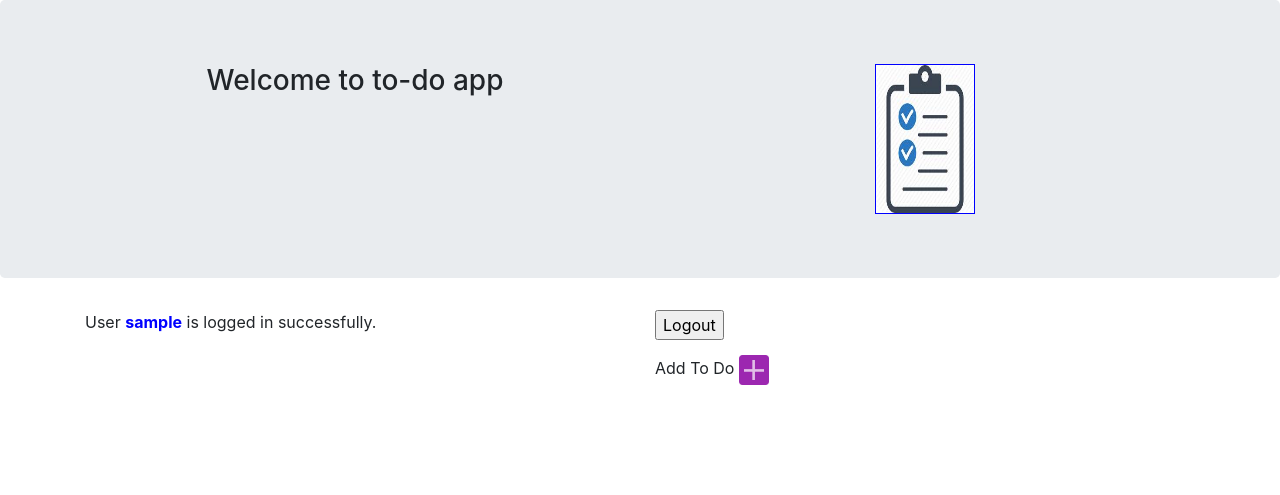
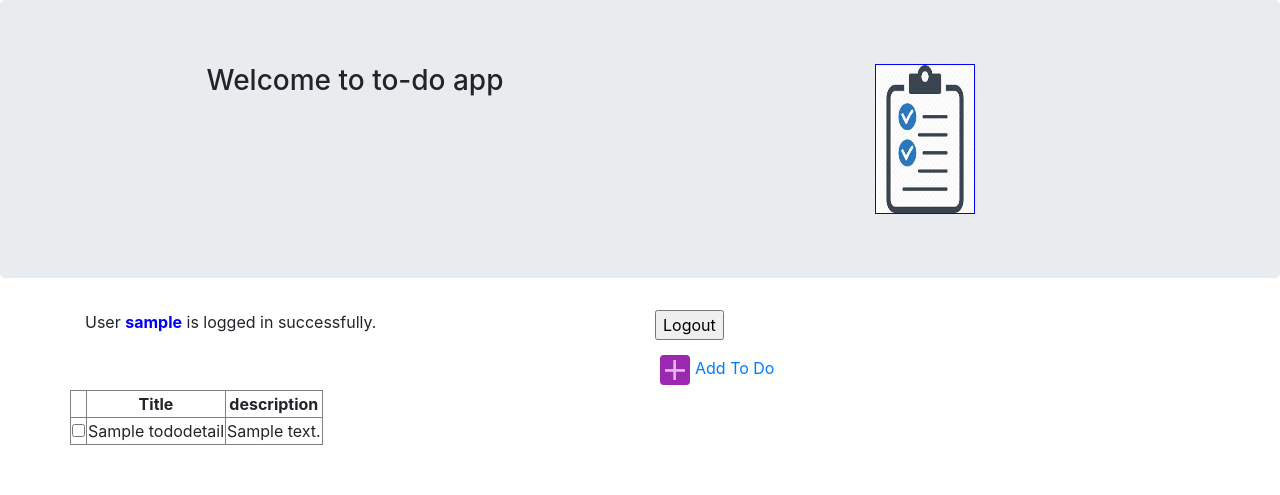
Before and after one commit to vinodagouda/todoapp, a Django app: page /todo/login-success/ in a window 1280 px wide. Shown: the top 495 px of the page. Run offline with Django 3.2, Linux system fonts and the light colour scheme; a user stored in the database is signed in; tables that the repository leaves empty hold one stand-in row (values such as "Sample post"); some libraries are stand-ins or nearby versions.

Commit message:
Adds the todo listing and edit option

```diff
--- a/todo/templates/todo-home.html
+++ b/todo/templates/todo-home.html
@@ -15,10 +15,29 @@
         </form>
     </div>
 </div>
-
 <div class="row">
     <div class="col-6"></div>
-    <div class="col-6"><span>Add To Do<img style="height: 40px;" src="{% static 'images/icon-add.png' %}"></span></div>
+    <div class="col-6">
+        <a href="{% url 'create_todo' %}"><img style="height: 40px;" src="{% static 'images/icon-add.png' %}">Add To Do</a>
+    </div>
+</div>
+<div class="row">
+    <table border="1">
+        <tr>
+            <th style="text-align: center;"></th>
+            <th style="text-align: center;">Title</th>
+            <th style="text-align: center;">description</th>
+        </tr>
+
+        {% for todo in todos %}
+            <tr>
+                <td><input type="checkbox" name="todo" value={{todo.id}}></td>
+                <td>{{todo.title}}</td>
+                <td>{{todo.description}}</td>
+            </tr>
+        {% endfor %}
+
+    </table>
 </div>
 
 
--- a/todo/urls.py
+++ b/todo/urls.py
@@ -3,5 +3,6 @@ from todo import views as todo
 
 urlpatterns = [
     path('login-success/', todo.login_success, name="login_success"),
-    path('create-todo', todo.create_todo, name="create_todo"),
+    path('create-todo/', todo.create_todo, name="create_todo"),
+    path('edit-todo/<int:id>/', todo.edit_todo, name="edit_todo"),
 ]
--- a/todo/views.py
+++ b/todo/views.py
@@ -1,12 +1,25 @@
 from django.shortcuts import render
 from django.contrib.auth.decorators import login_required
 from .forms import ToDoCreateForm
+from todo.models import ToDoDetails
+from django.http import HttpResponseRedirect
+from django.urls import reverse
 
 @login_required(login_url="")
 def login_success(request):
-    ct = {}
-    ct['user'] = request.user
-    return render(request, "todo-home.html", ct)
+    data = {}
+    data['user'] = request.user
+    data['todos'] = []
+    to_dos = ToDoDetails.objects.filter(user=request.user)
+
+    for to_do in to_dos:
+        todo_data = {}
+        todo_data['id'] = to_do.id
+        todo_data['title'] = to_do.title
+        todo_data['description'] = to_do.description
+        data['todos'].append(todo_data)
+
+    return render(request, "todo-home.html", data)
 
 @login_required(login_url="")
 def create_todo(request):
@@ -14,6 +27,21 @@ def create_todo(request):
         form = ToDoCreateForm(request.POST)
         if form.is_valid():
             form.save()
+            return HttpResponseRedirect(reverse('login_success'))
     else:
         form = ToDoCreateForm()
     return render(request, "create-todo.html", locals())
+
+
+@login_required(login_url="")
+def edit_todo(request, id=None):
+    obj = ToDoDetails.objects.get(id=int(id))
+    if request.method == 'POST':
+        form = ToDoCreateForm(request.POST, instance=obj)
+        if form.is_valid():
+            form.save()
+            return HttpResponseRedirect(reverse('login_success'))
+    else:
+        form = ToDoCreateForm(instance=obj)
+    # locals() passes all available variables to front end, you can access it directly
+    return render(request, "create-todo.html", locals())
```
Also changed, not shown: todo/templates/create-todo.html (+10 -3 lines).
